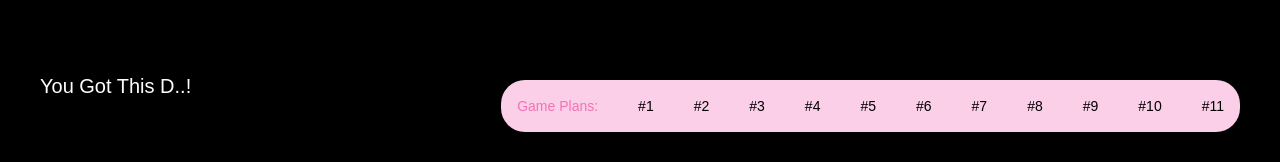
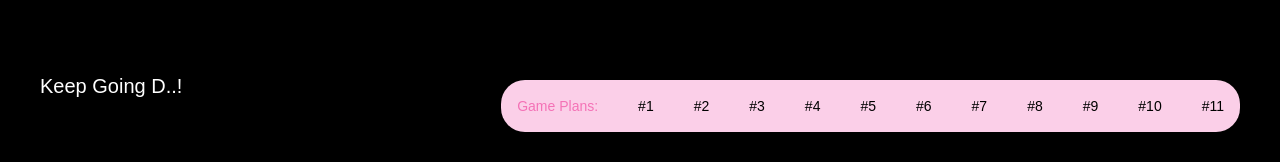
Before and after one commit to Davonne007-TX/game-plan, a React (Vite) app: page / in a window 1280 px wide. Shown: the top 162 px of the page. Built offline with nearby package versions, Linux system fonts and the light colour scheme; a web font is replaced by a local one.

Commit message:
update heading title

```diff
--- a/src/components/Home.jsx
+++ b/src/components/Home.jsx
@@ -2,7 +2,7 @@ import React from "react";
 
 export default function Home() {
   return (
-    <div className="flex flex-col justify-center items-center">
+    <main className="flex flex-col justify-center items-center">
       <iframe
         src="https://giphy.com/embed/RbDKaczqWovIugyJmW"
         width="700"
@@ -16,6 +16,6 @@ export default function Home() {
           via GIPHY
         </a>
       </p>
-    </div>
+    </main>
   );
 }
--- a/src/components/TopHeader.jsx
+++ b/src/components/TopHeader.jsx
@@ -31,7 +31,7 @@ export default function TopHeader() {
     <section className="flex flex-col lg:flex-row m-10 md:justify-between lg:justify-between items-center lg:gap-20 font-sixty text-white">
       <section className="flex gap-20 md:gap-96 lg:gap-96">
         <h1 className="text-sm md:text-lg lg:text-xl pink-hover" onClick={home}>
-          You Got This D..!
+          Keep Going D..!
         </h1>
         <button
           className=" lg:hidden text-xl hover:text-pink-400"
```
